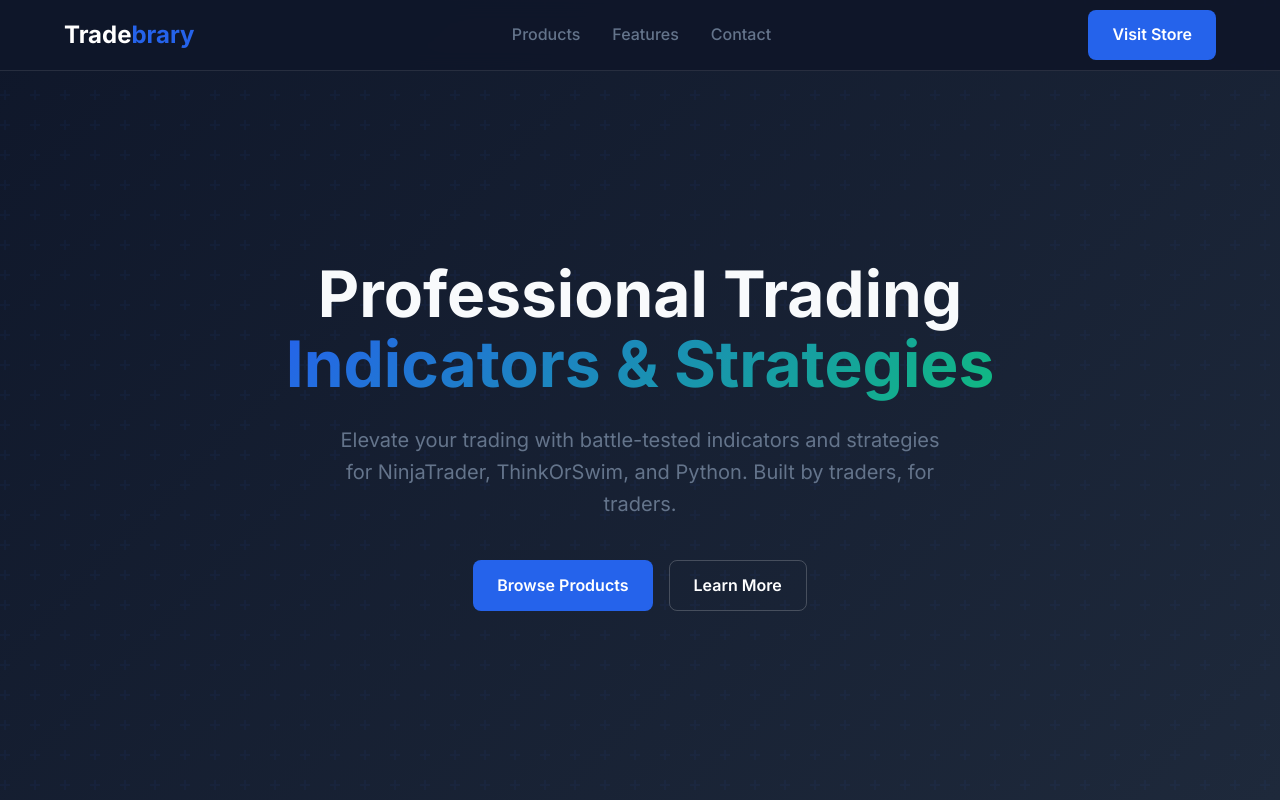
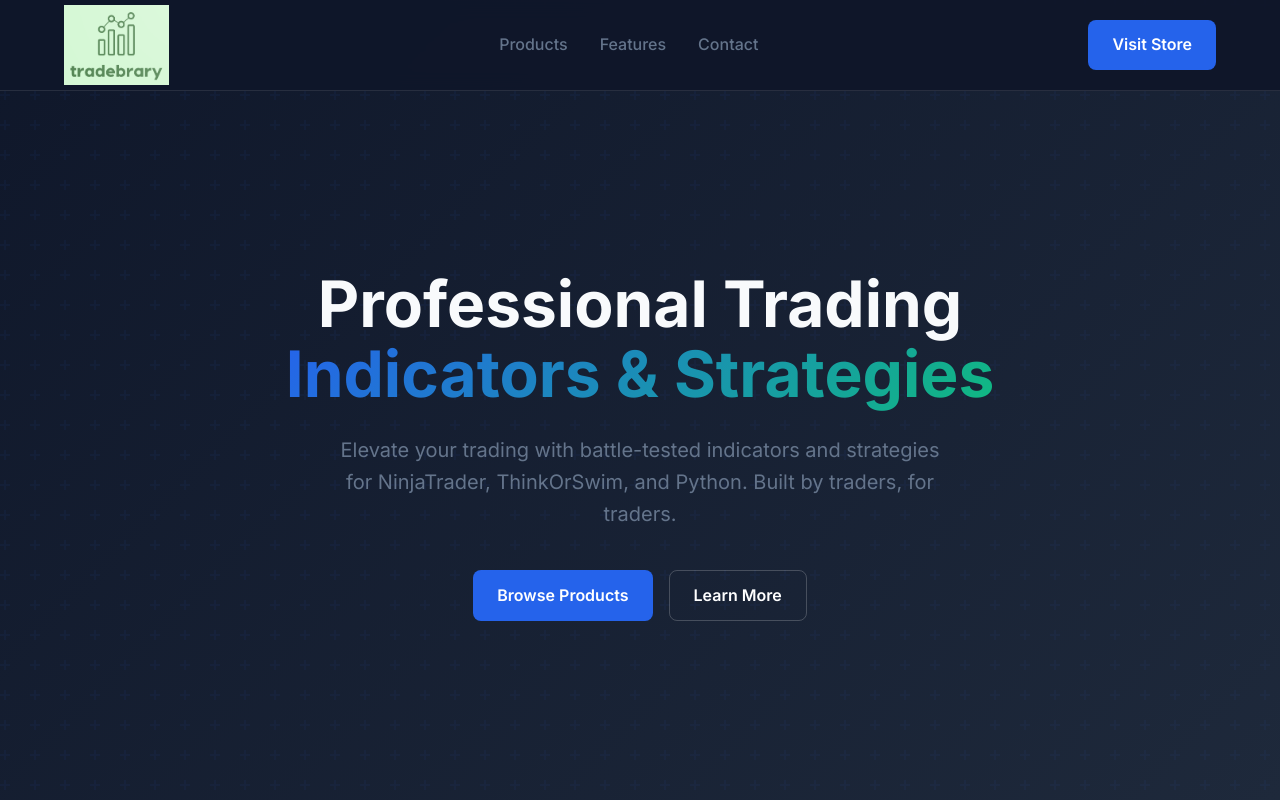
Before and after one commit to daveks2/tradebrary.github.io, a plain HTML site: page index.html in a window 1280 px wide. Shown: the top 800 px of the page. Drawn offline with Linux system fonts and the light colour scheme.

Commit message:
Added Logo

```diff
--- a/index.html
+++ b/index.html
@@ -8,6 +8,7 @@
     <link rel="preconnect" href="https://fonts.googleapis.com">
     <link rel="preconnect" href="https://fonts.gstatic.com" crossorigin>
     <link href="https://fonts.googleapis.com/css2?family=Inter:wght@400;500;600;700&display=swap" rel="stylesheet">
+    <link rel="icon" type="image/png" href="Logo.png">
     <style>
         * {
             margin: 0;
@@ -55,18 +56,18 @@
             display: flex;
             justify-content: space-between;
             align-items: center;
-            height: 70px;
+            height: 90px;
         }
 
         .logo {
-            font-size: 1.5rem;
-            font-weight: 700;
-            color: var(--white);
+            display: flex;
+            align-items: center;
             text-decoration: none;
         }
 
-        .logo span {
-            color: var(--primary);
+        .logo img {
+            height: 80px;
+            width: auto;
         }
 
         .nav-links {
@@ -125,7 +126,7 @@
             min-height: 100vh;
             display: flex;
             align-items: center;
-            padding-top: 70px;
+            padding-top: 90px;
             background: linear-gradient(135deg, var(--dark) 0%, var(--dark-light) 100%);
             position: relative;
             overflow: hidden;
@@ -411,7 +412,7 @@
     <!-- Navigation -->
     <nav>
         <div class="container">
-            <a href="#" class="logo">Trade<span>brary</span></a>
+            <a href="#" class="logo"><img src="Logo.png" alt="Tradebrary"></a>
             <ul class="nav-links">
                 <li><a href="#platforms">Products</a></li>
                 <li><a href="#features">Features</a></li>
@@ -544,7 +545,7 @@
     <footer>
         <div class="container">
             <div class="footer-content">
-                <a href="#" class="logo">Trade<span>brary</span></a>
+                <a href="#" class="logo"><img src="Logo.png" alt="Tradebrary"></a>
                 <div class="footer-links">
                     <a href="https://tradebrary.lemonsqueezy.com" target="_blank">Store</a>
                     <a href="mailto:support@tradebrary.com">Contact</a>
```
Also changed, not shown: Logo.png (added).
